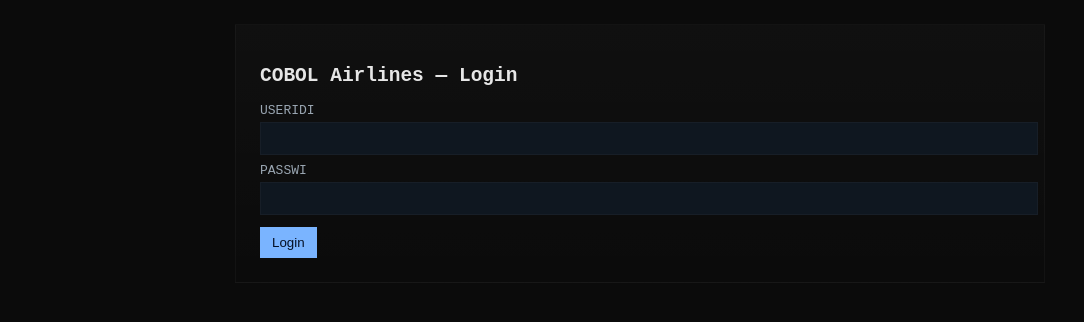
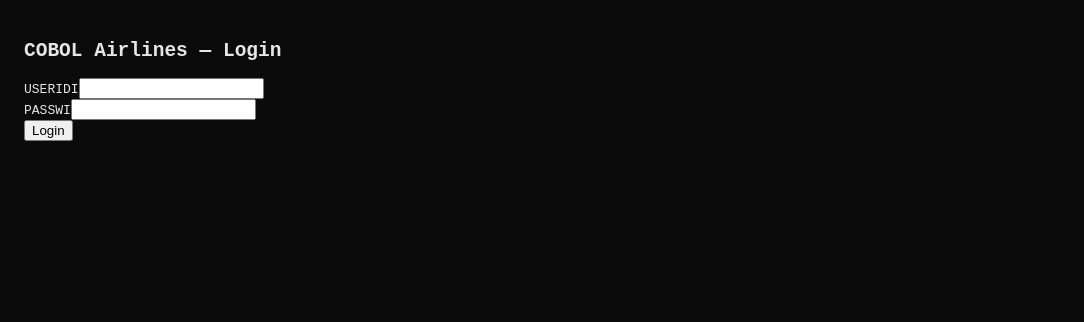
Before and after one commit to chithong17/ai-dev, a React (Create React App) app in the folder cobol/frontend/: page / in a window 1280 px wide. Shown: the top 322 px of the page, without its empty margins (0-1084 px from the left). Built offline with nearby package versions, Linux system fonts and the light colour scheme; no server answers.

Commit message:
Update theme.css

```diff
--- a/cobol/frontend/src/styles/theme.css
+++ b/cobol/frontend/src/styles/theme.css
@@ -1,10 +1,10 @@
-:root{
-  --bg:#0b0b0b;
-  --fg:#e6e6e6;
-  --accent:#7ab4ff;
-  --muted:#9aa6b2;
+/* XÓA TẤT CẢ CSS CŨ VÀ THAY BẰNG CSS NÀY */
+:root {
+  --bg: #000000;       /* Nền đen tuyền */
+  --fg: #00FF00;       /* Chữ xanh lá cây (mặc định) */
+  --accent: #00FFFF;  /* Màu Cyan (cho nhãn) */
+  --muted: #FFFF00;   /* Màu vàng (cho tiêu đề/chân trang) */
+  --error: #FF0000;    /* Màu đỏ (cho lỗi) */
+  --input-fg: #FFFFFF; /* Chữ trắng (cho vùng nhập liệu) */
+  --font-family: 'Courier New', Courier, monospace;
 }
-.terminal-page{max-width:760px;margin:24px auto;padding:16px;background:linear-gradient(180deg,rgba(255,255,255,0.02),transparent);border:1px solid rgba(255,255,255,0.03)}
-label{display:block;color:var(--muted);margin-top:8px}
-input{width:100%;padding:8px;margin-top:4px;background:#0f1720;border:1px solid rgba(255,255,255,0.03);color:var(--fg)}
-button{margin-top:12px;padding:8px 12px;background:var(--accent);border:none;color:#041025}
```
